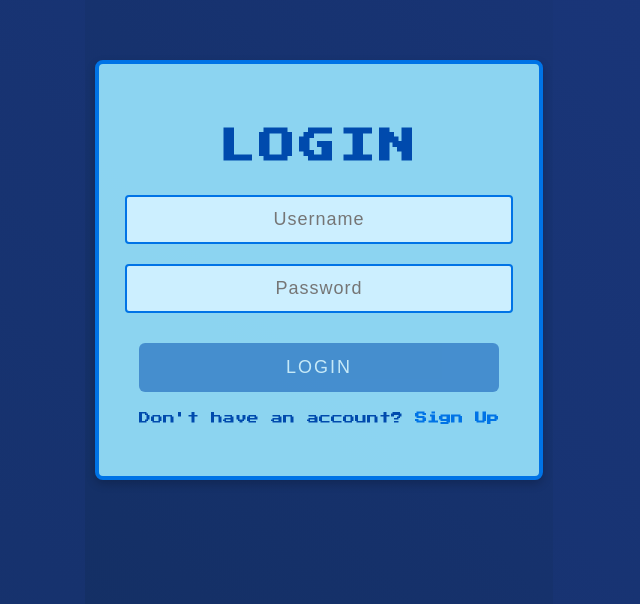
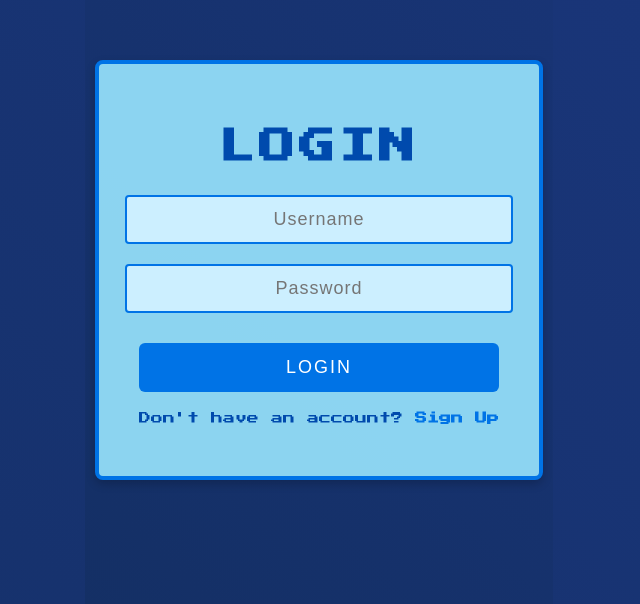
Before and after one commit to K-Senthil-Shunmugam/realms-of-discovery-front-end, a React (Create React App) app: page /login in a window 1280 px wide. Shown: the part 130-734 px from the top of the page, without its empty margins (321-961 px from the left). Built offline with nearby package versions, Linux system fonts and the light colour scheme.

Commit message:
Update file Login.js

```diff
--- a/src/components/Login.js
+++ b/src/components/Login.js
@@ -85,7 +85,7 @@ const Login = () => {
         <button
           onClick={handleLogin}
           className="login-btn"
-          disabled={!username || !password || usernameError || passwordError}
+          // disabled={!username || !password || usernameError || passwordError}
         >
           Login
         </button>
```
